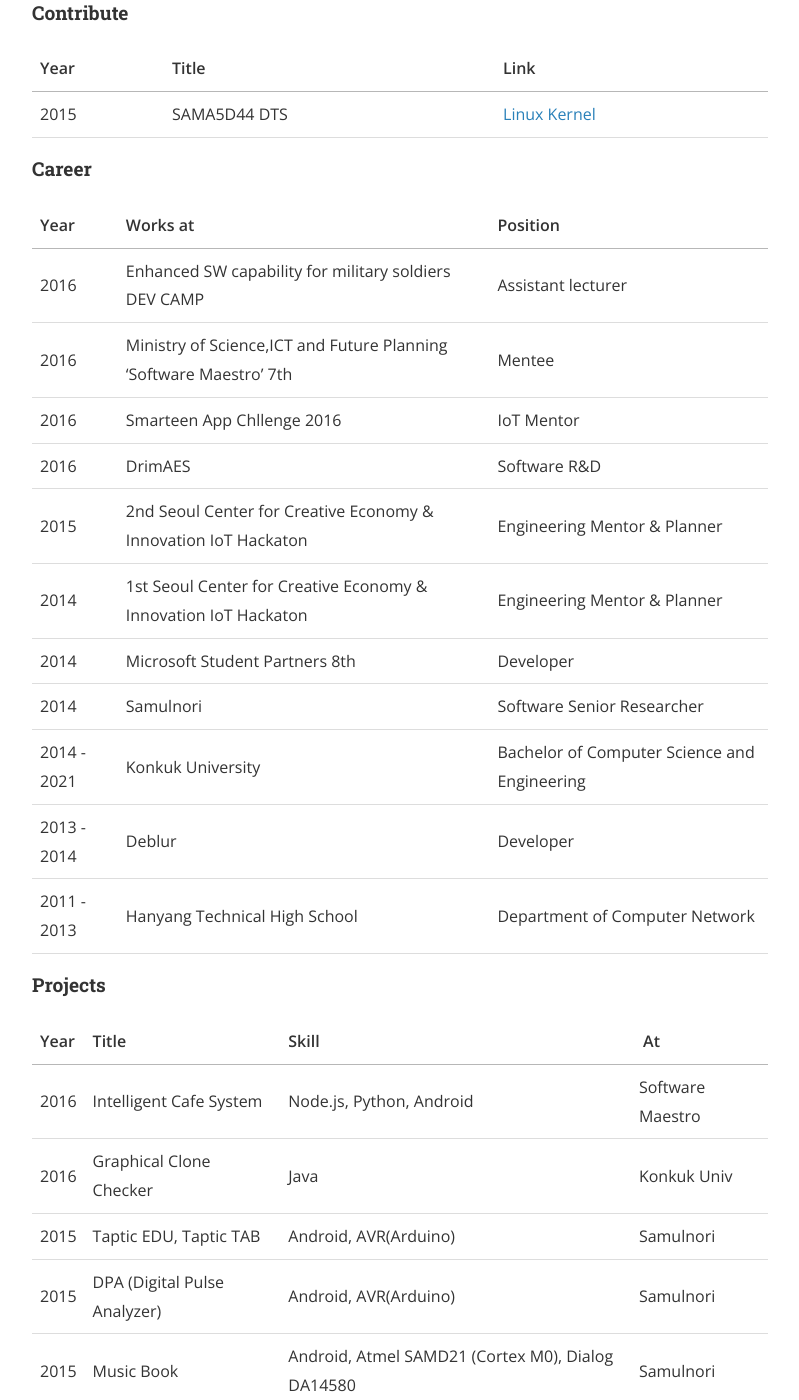
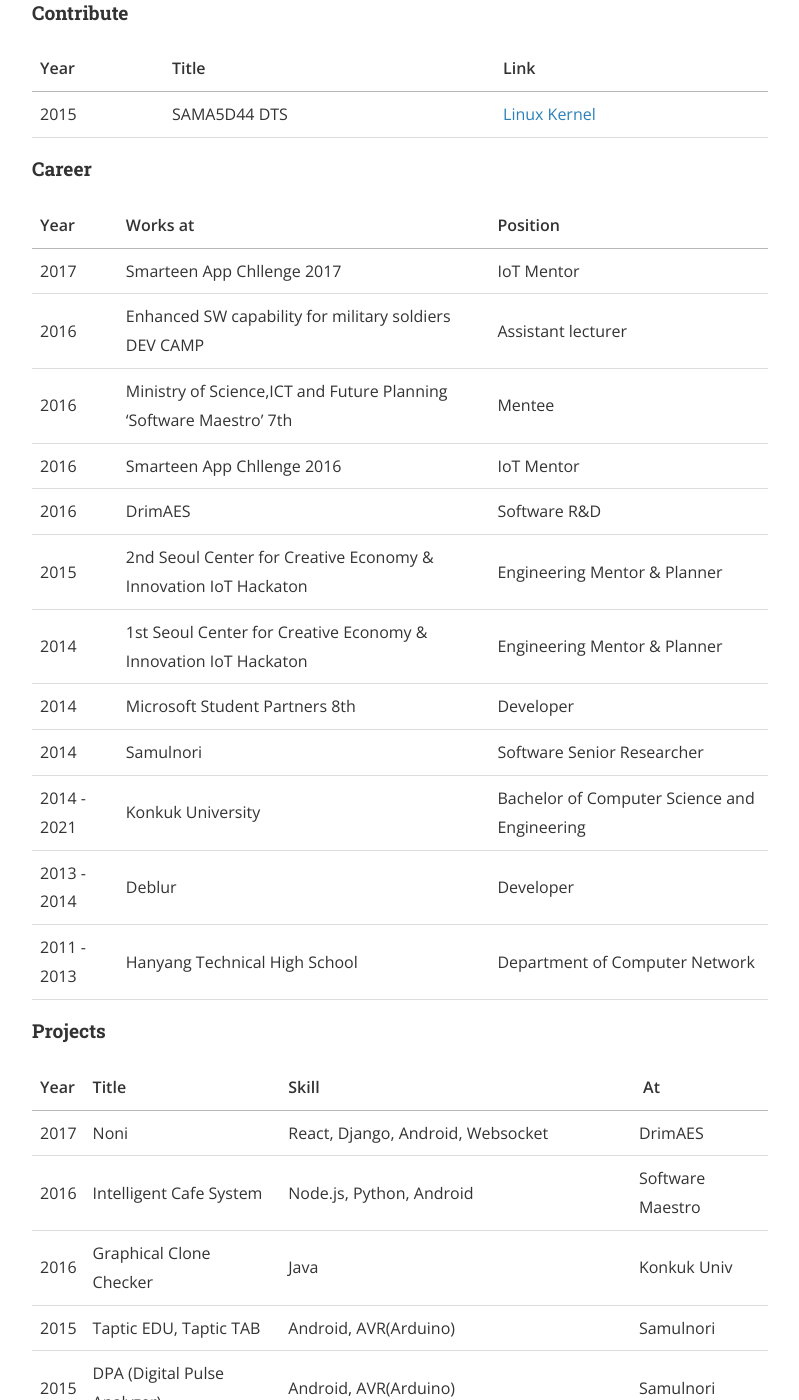
Before and after one commit to SuchangKo/suchangko.github.io, a Jekyll site: the page built from about.md, in a window 1280 px wide and 1400 px high, scrolled down 822 px. Shown: the whole window, without its empty margins (240-1039 px from the left). Built offline with Jekyll 4.4.1, drawn with Linux system fonts in a browser that asks for light colours; nearby versions of some CDN libraries.

Commit message:
Update about.md

```diff
--- a/about.md
+++ b/about.md
@@ -36,6 +36,7 @@
 
 | Year | Works at | Position |
 | :- | :- | :- |
+| 2017 | Smarteen App Chllenge 2017 | IoT Mentor |
 | 2016 | Enhanced SW capability for military soldiers DEV CAMP | Assistant lecturer |
 | 2016 | Ministry of Science,ICT and Future Planning 'Software Maestro' 7th | Mentee |
 | 2016 | Smarteen App Chllenge 2016 | IoT Mentor |
@@ -53,6 +54,7 @@
 
 | Year | Title           | Skill |  At |
 | :- | :--- | :--- | :--- |
+| 2017 | Noni | React, Django, Android, Websocket | DrimAES |
 | 2016 | Intelligent Cafe System | Node.js, Python, Android | Software Maestro |
 | 2016 | Graphical Clone Checker | Java | Konkuk Univ |
 | 2015 | Taptic EDU, Taptic TAB | Android, AVR(Arduino) | Samulnori |
```
